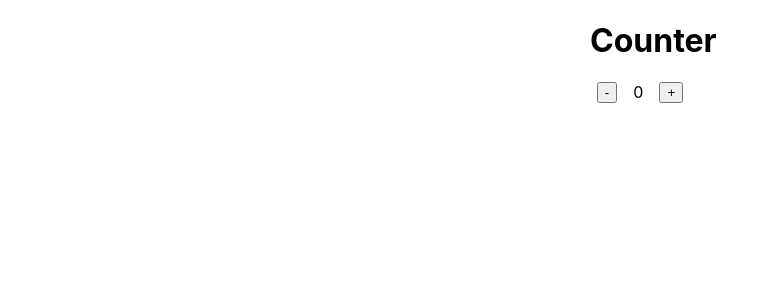
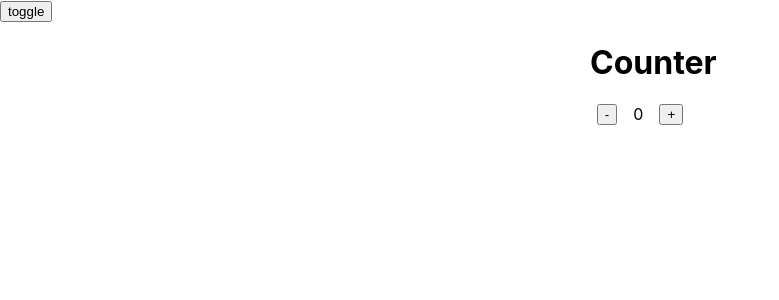
Before and after one commit to Revortni/redux-from-scratch, a React (Create React App) app: page / in a window 1280 px wide. Shown: the top 300 px of the page, without its empty margins (0-779 px from the left). Built offline with nearby package versions, Linux system fonts and the light colour scheme.

Commit message:
Fix bug in unsubscribe feature

```diff
--- a/src/App.js
+++ b/src/App.js
@@ -1,12 +1,15 @@
+import { useState } from 'react'
 import Counter from 'components/Counter';
 import { Provider } from 'scratch-redux';
 import { store } from 'store';
 
 function App() {
+  const [show, setShow] = useState(true)
 
   return (
     <Provider store={store}>
-      <Counter />
+      <button onClick={() => setShow(!show)}>toggle</button>
+      {show && <Counter />}
     </Provider>
   );
 }
--- a/src/components/Counter.js
+++ b/src/components/Counter.js
@@ -17,7 +17,7 @@ const Counter = (props) => {
 }
 
 const mapStateToProps = (state) => {
-  console.log("mapState", state)
+
   return {
     count: state.counter.count
   }
--- a/src/reducers/countReducer.js
+++ b/src/reducers/countReducer.js
@@ -1,5 +1,5 @@
 export function countReducer(state = {}, action) {
-  console.log("Called", state, action)
+
   switch (action.type) {
     case 'add':
       return { ...state, count: state.count + 1 }
--- a/src/scratch-redux/connect.js
+++ b/src/scratch-redux/connect.js
@@ -23,6 +23,8 @@ export const connect = (mapStateToProps, mapDispatchToProps) => (WrappedComponen
         }
       }
     }, [])
+    console.log("listener", { listener: store.listeners, reference: ref.current })
+
 
     return (
       <WrappedComponent
--- a/src/scratch-redux/store.js
+++ b/src/scratch-redux/store.js
@@ -19,13 +19,12 @@ export const createStore = (reducer, initialState) => {
   };
 
   store.unsubscribe = (listenerId) => {
-    const newListenerList = store.listeners.filter(({ id }) => id === listenerId);
+    const newListenerList = store.listeners.filter(({ id }) => id !== listenerId);
     store.listeners = newListenerList
   };
 
   //dispatch is a function
   store.dispatch = (action) => {
-    console.log({ listeners: store.listeners })
     store.state = reducer(store.state, action);
     store.listeners.forEach(({ listener }) => listener(store.getState()));
   };
```
Also changed, not shown: 1 other file (tests, documents, lock files or other folders).
